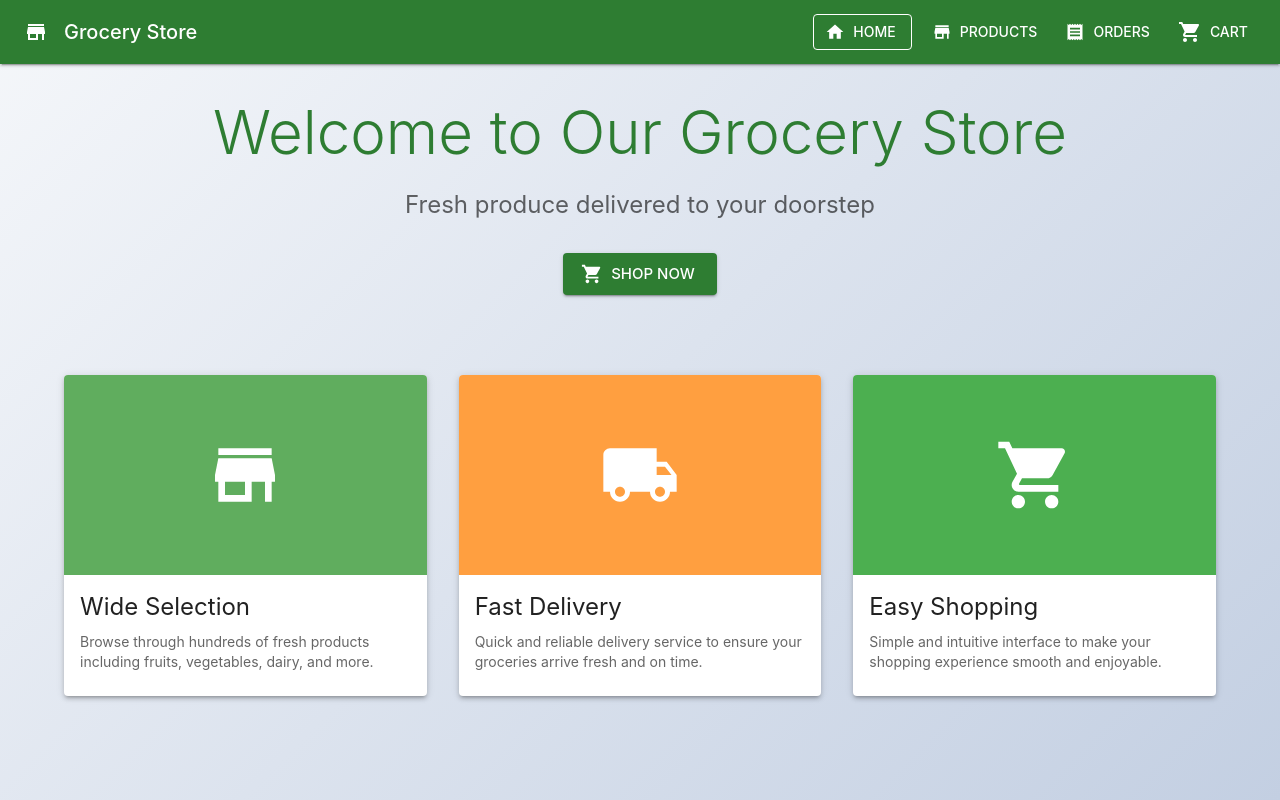
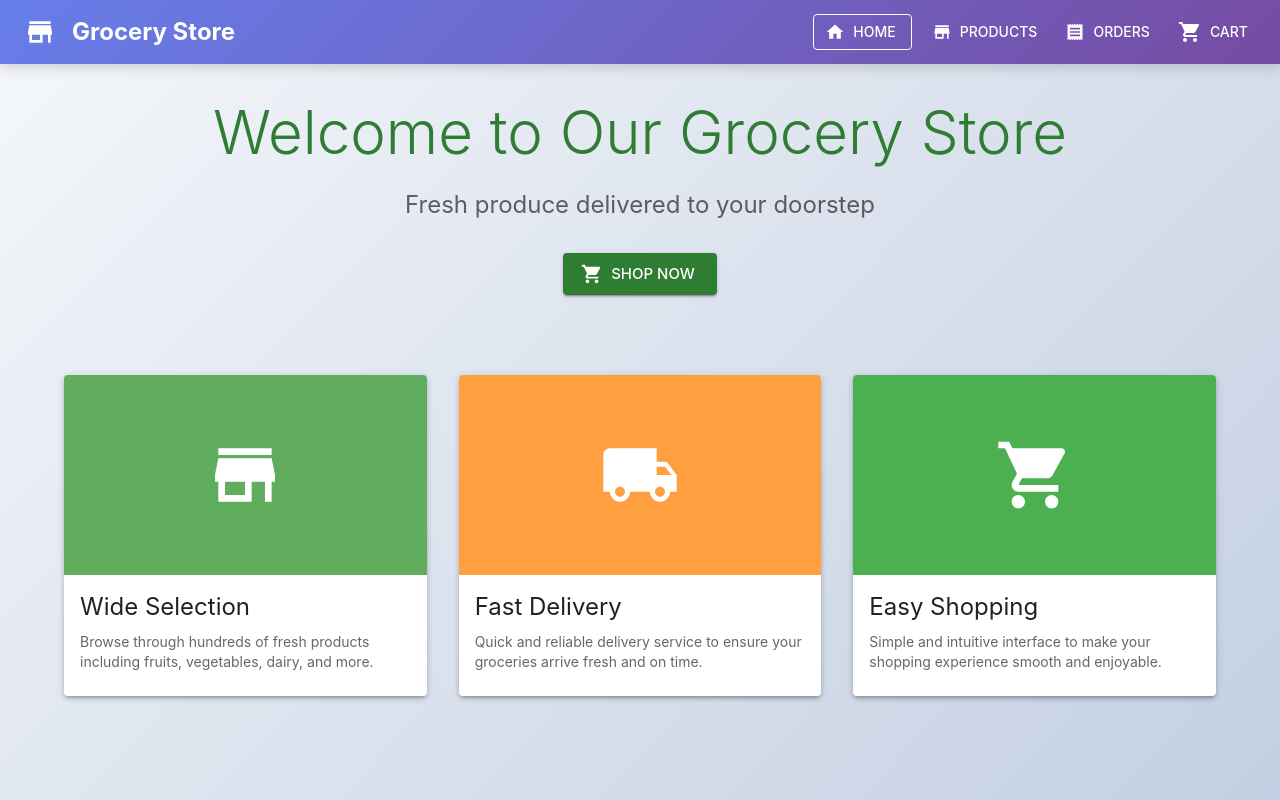
Before and after one commit to CHIDARISAIKRISHNA/grocery-store, a React (Create React App) app in the folder frontend/: page / in a window 1280 px wide. Built offline with nearby package versions, Linux system fonts and the light colour scheme; no server answers.

Commit message:
Update Navbar.js

```diff
--- a/frontend/src/components/Navbar.js
+++ b/frontend/src/components/Navbar.js
@@ -25,13 +25,28 @@ const Navbar = () => {
 
   const cartItemCount = cartItems.reduce((sum, item) => sum + (item.quantity || 0), 0);
 
-  return (
-    <AppBar position="sticky" elevation={2}>
-      <Toolbar>
-        <StoreIcon sx={{ mr: 2 }} />
-        <Typography variant="h6" component="div" sx={{ flexGrow: 1 }}>
-          Grocery Store
-        </Typography>
+      return (
+        <AppBar
+          position="sticky"
+          elevation={2}
+          sx={{
+            background: 'linear-gradient(135deg, #667eea 0%, #764ba2 100%)',
+            boxShadow: '0 4px 12px rgba(0,0,0,0.15)'
+          }}
+        >
+          <Toolbar>
+            <StoreIcon sx={{ mr: 2, fontSize: 32 }} />
+            <Typography
+              variant="h6"
+              component="div"
+              sx={{
+                flexGrow: 1,
+                fontWeight: 700,
+                fontSize: '1.5rem'
+              }}
+            >
+              Grocery Store
+            </Typography>
         <Box sx={{ display: 'flex', gap: 2 }}>
           <Button
             color="inherit"
```
